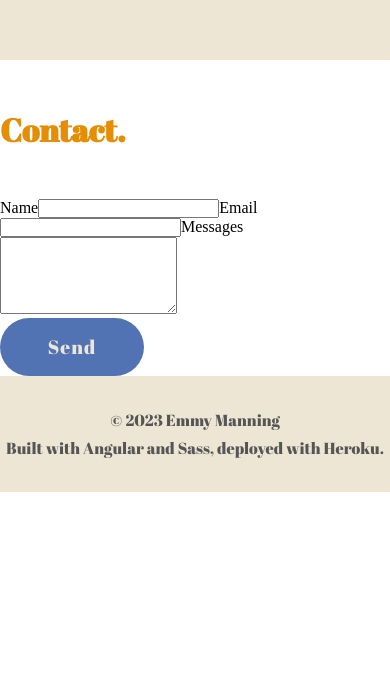
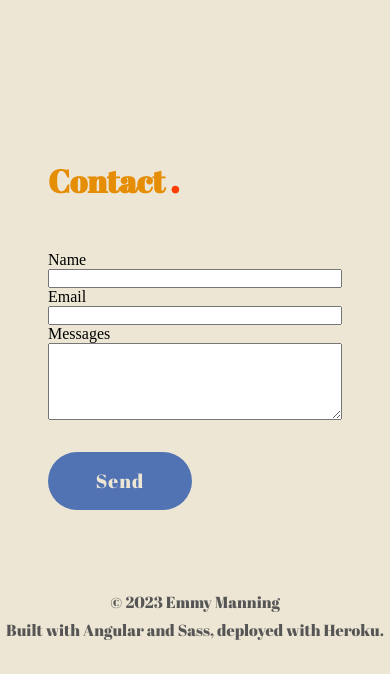
Before and after one commit to eobcre/abstract-app, an Angular app: page / in a window 390 px wide. Shown: the part 3749-4423 px from the top of the page. Before the commit the page ends 4241 px from the top, so only its background shows below. Built offline with nearby package versions, Linux system fonts and the light colour scheme.

Commit message:
code refactor, breakpoints

```diff
--- a/src/app/section/contact/contact.component.scss
+++ b/src/app/section/contact/contact.component.scss
@@ -1,55 +1,39 @@
 @use "../../../scss/base";
+@use "../../../scss/breakpoints";
 
-.contact-container {
+.container {
   background-color: var(--main-content-background-color);
-  padding: 4rem 0;
+  padding: 3rem 0 3rem 6.5rem;
   height: auto;
 
-  .wrapper {
-    padding: 40px 0;
+  @include breakpoints.tab {
+    padding-inline: 3rem;
   }
 
-  .intro {
-    display: flex;
-    justify-content: center;
-  }
-
+  .title-container {
     h1 {
       @extend h1;
-  }
 
-  .dot {
+      span.dot {
         color: base.$color-red;
         font-size: 2.2rem;
         margin-left: 5px;
+      }
+    }
   }
 
   form {
     display: flex;
     flex-direction: column;
-    margin: 0 auto;
     width: 50%;
 
-    label {
-      color: base.$color-blue;
-      font-family: base.$font-base;
+    @include breakpoints.tab {
+      margin: 0 auto;
+      width: 100%;
     }
-
-    input,
-    textarea {
-      border-radius: 3px;
-      border: none;
-      outline: none;
-      margin: 10px 0;
-      padding: 10px;
-    }
-
-    textarea {
-      resize: none;
   }
 
   .button-container {
-      margin: 0 auto;
+    margin-top: 2rem;
   }
 }
-}
```
Lines whose indentation alone changed are shown as unchanged.
